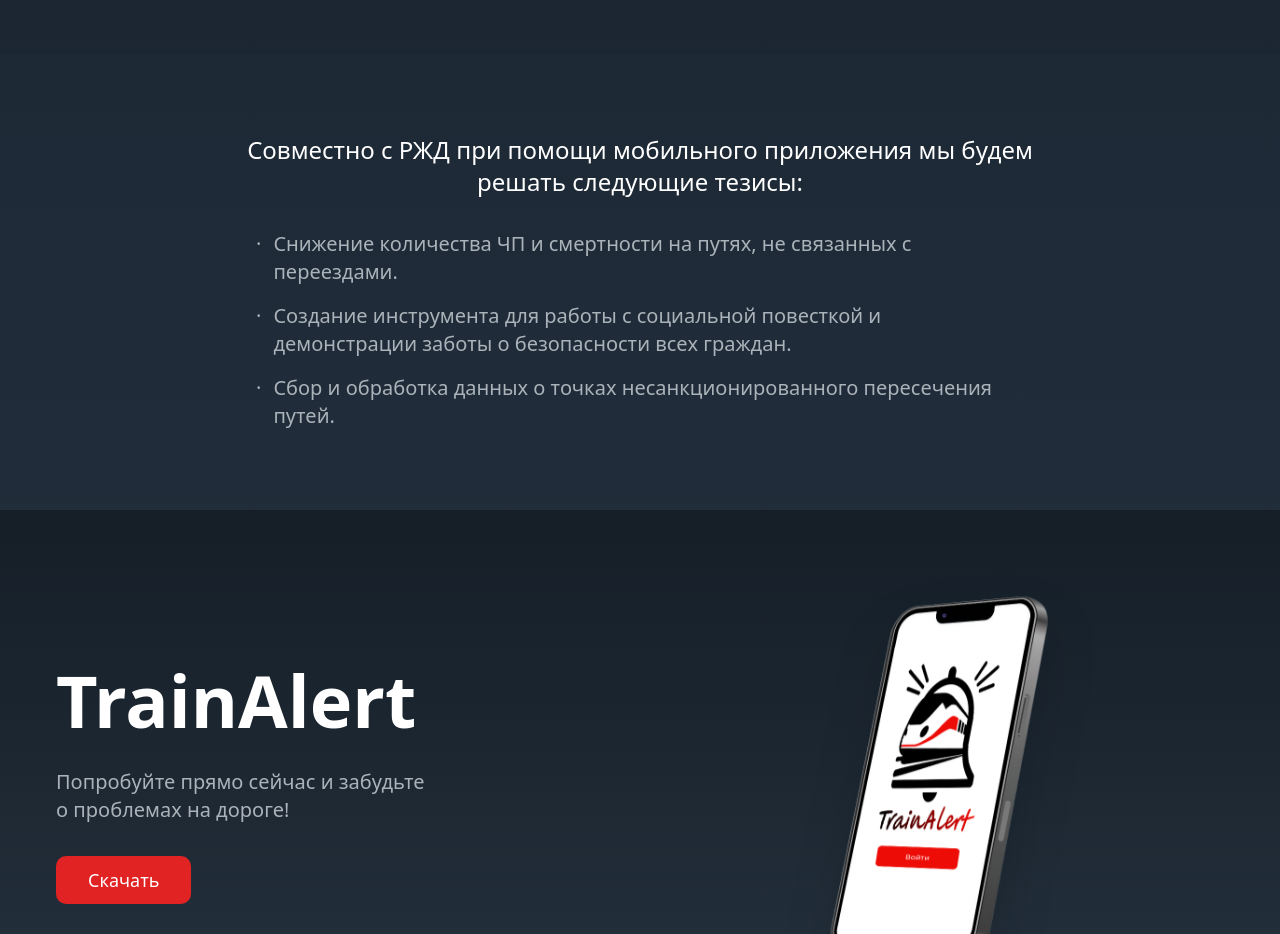
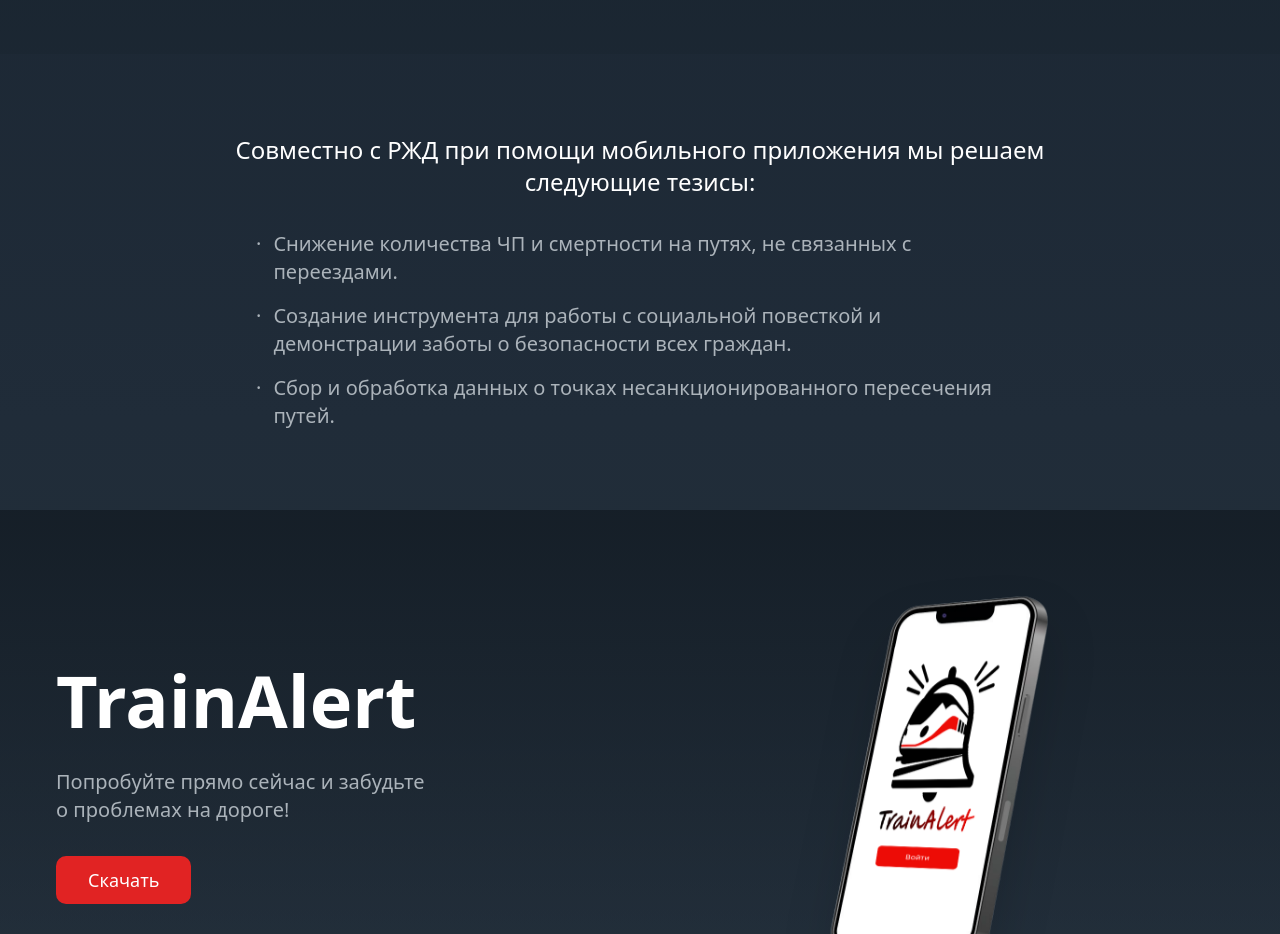
Before and after one commit to asyapolo/trainalert, a React (Vite) app: page / in a window 1280 px wide. Shown: the part 1940-2874 px from the top of the page. Built offline with nearby package versions, Linux system fonts and the light colour scheme; the HTML template or start-up script is replaced by a standard one.

Commit message:
Manual edit: src/components/Partnership.tsx
Edited UI in Lovable

```diff
--- a/src/components/Partnership.tsx
+++ b/src/components/Partnership.tsx
@@ -4,7 +4,7 @@ const Partnership = () => {
       <div className="container mx-auto max-w-4xl">
         <div className="text-center space-y-8">
           <p className="text-xl md:text-2xl text-foreground leading-relaxed">
-            Совместно с РЖД при помощи мобильного приложения мы будем решать следующие тезисы:
+            Совместно с РЖД при помощи мобильного приложения мы решаем следующие тезисы:
           </p>
           <ul className="text-lg md:text-xl text-muted-foreground space-y-4 text-left max-w-3xl mx-auto">
             <li className="flex items-start">
```
